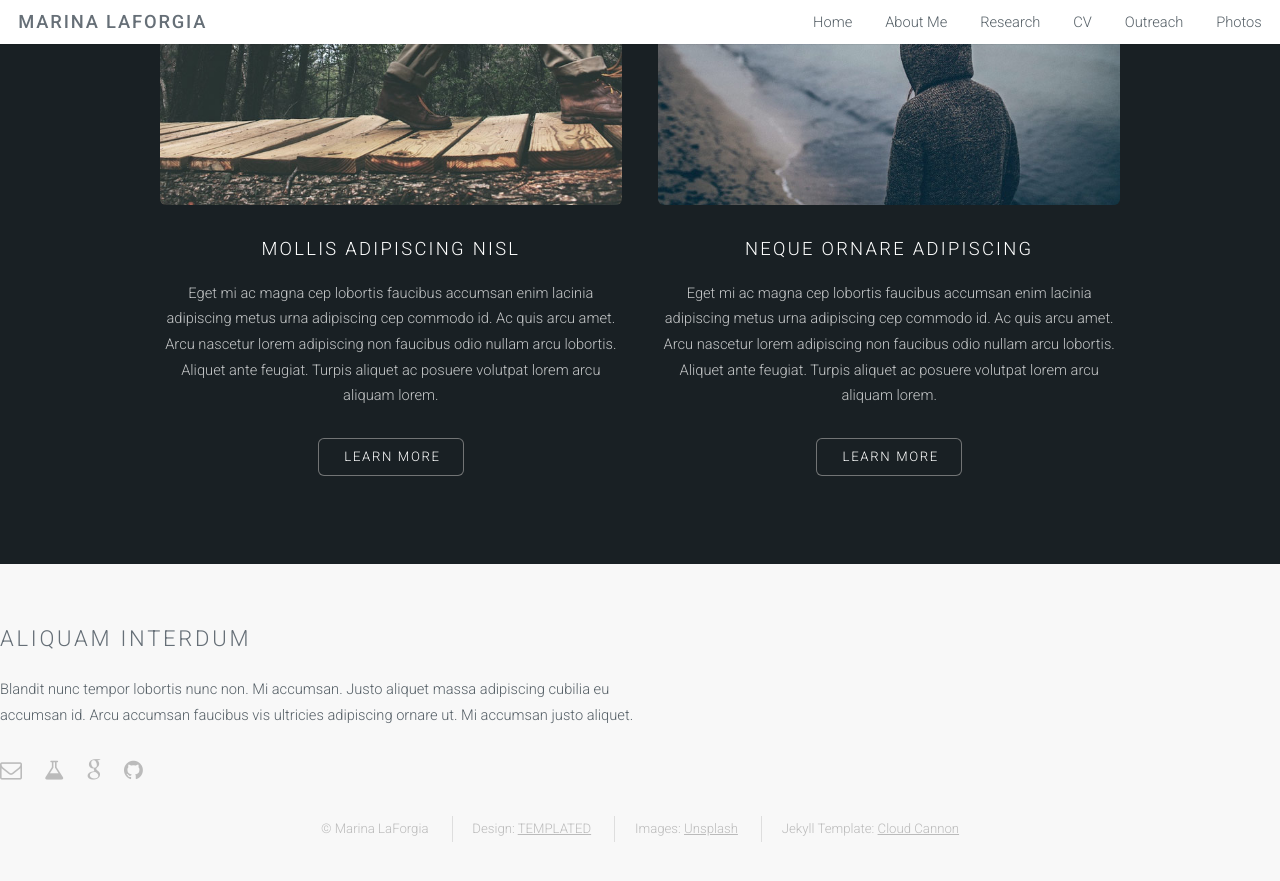
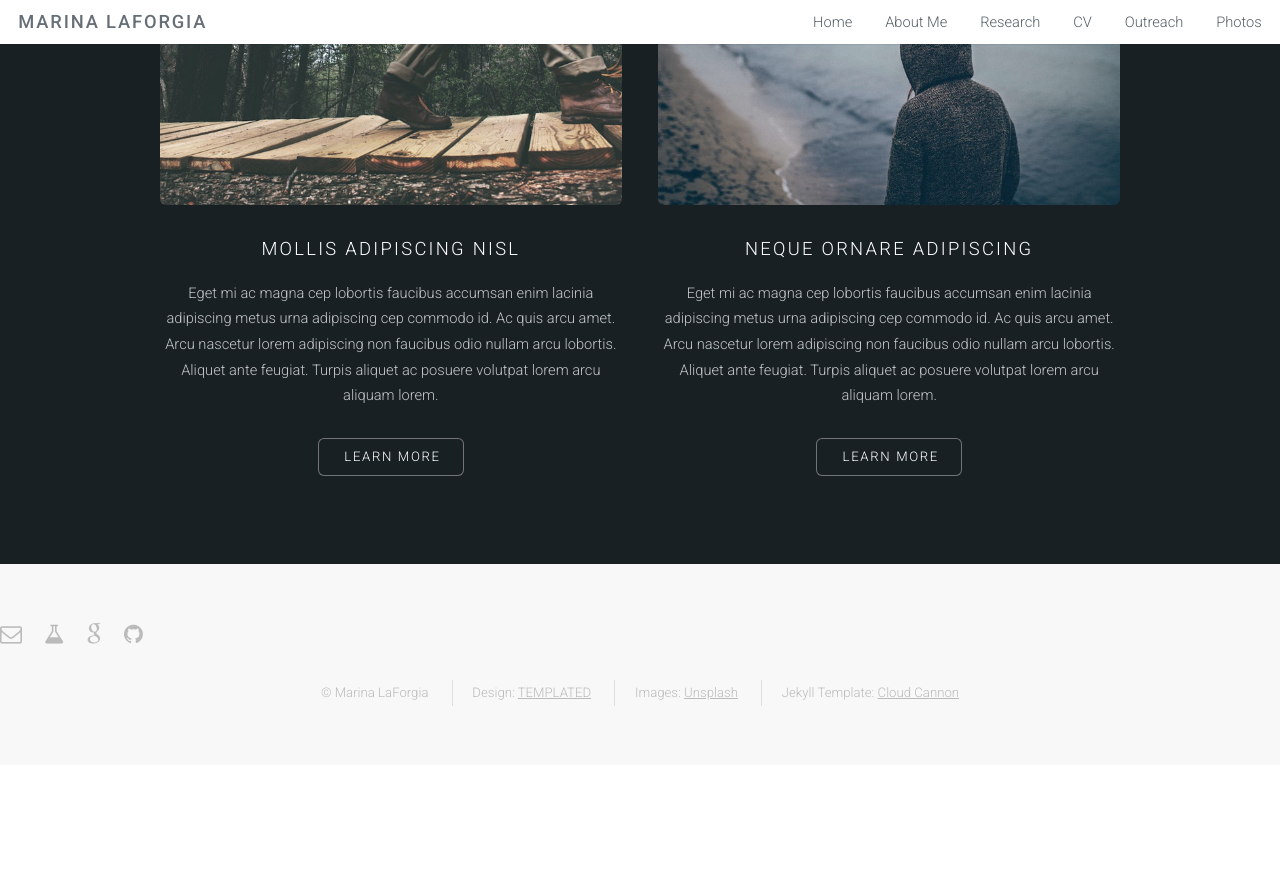
Before and after one commit to marinalaforgia/marinalaforgia.github.io, a Jekyll site: the page built from index.html, in a window 1280 px wide and 900 px high, scrolled down 1327 px. Shown: the top 881 px of the window. Built offline with Jekyll 4.4.1, drawn with Linux system fonts in a browser that asks for light colours; after the commit the page ends 2092 px from its top, so only the background shows below that.

Commit message:
Update footer.html

```diff
--- a/_includes/footer.html
+++ b/_includes/footer.html
@@ -23,23 +23,24 @@
                         </ul>
                     </div>
                 </div>
-            </div> -->
+            </div>
             <div class="6u">
                 <h2>Aliquam Interdum</h2>
-                <p>Blandit nunc tempor lobortis nunc non. Mi accumsan. Justo aliquet massa adipiscing cubilia eu accumsan id. Arcu accumsan faucibus vis ultricies adipiscing ornare ut. Mi accumsan justo aliquet.</p>
-                <ul class="icons">
+                <p>Blandit nunc tempor lobortis nunc non. Mi accumsan. Justo aliquet massa adipiscing cubilia eu accumsan id. Arcu accumsan faucibus vis ultricies adipiscing ornare ut. Mi accumsan justo aliquet.</p>-->
+
+		<ul class="icons">
                     <li><a href="mailto:marina.laforgia@gmail.com" class="icon circle fa-envelope-o"><span class="label">Email</span></a></li>
 	                <li><a href="http://orcid.org/0000-0003-4377-0841" class="icon circle fa-flask"><span class="label">ORCID</span></a></li>
-	                <li><a href="http://scholar.google.com/citations?user=79nwG_kAAAAJ&hl=en" class="icon circle fa-google"><span class="label">Google Scholar</span></a></li>
+	                <li><a href="https://scholar.google.com/citations?user=KBxewtcAAAAJ&hl=en" class="icon circle fa-google"><span class="label">Google Scholar</span></a></li>
 	                <li><a href="http://github.com/marinalaforgia" class="icon circle fa-github"><span class="label">Github</span></a></li>
                 </ul>
-            </div>
-        </div>
+         <!--   </div>
+        </div> -->
         <ul class="copyright">
             <li>&copy; Marina LaForgia</li>
             <li>Design: <a href="http://templated.co">TEMPLATED</a></li>
             <li>Images: <a href="http://unsplash.com">Unsplash</a></li>
             <li>Jekyll Template: <a href="http://cloudcannon.com">Cloud Cannon</a></li>
         </ul>
-    </div>
+  <!--  </div> -->
 </footer>
```
